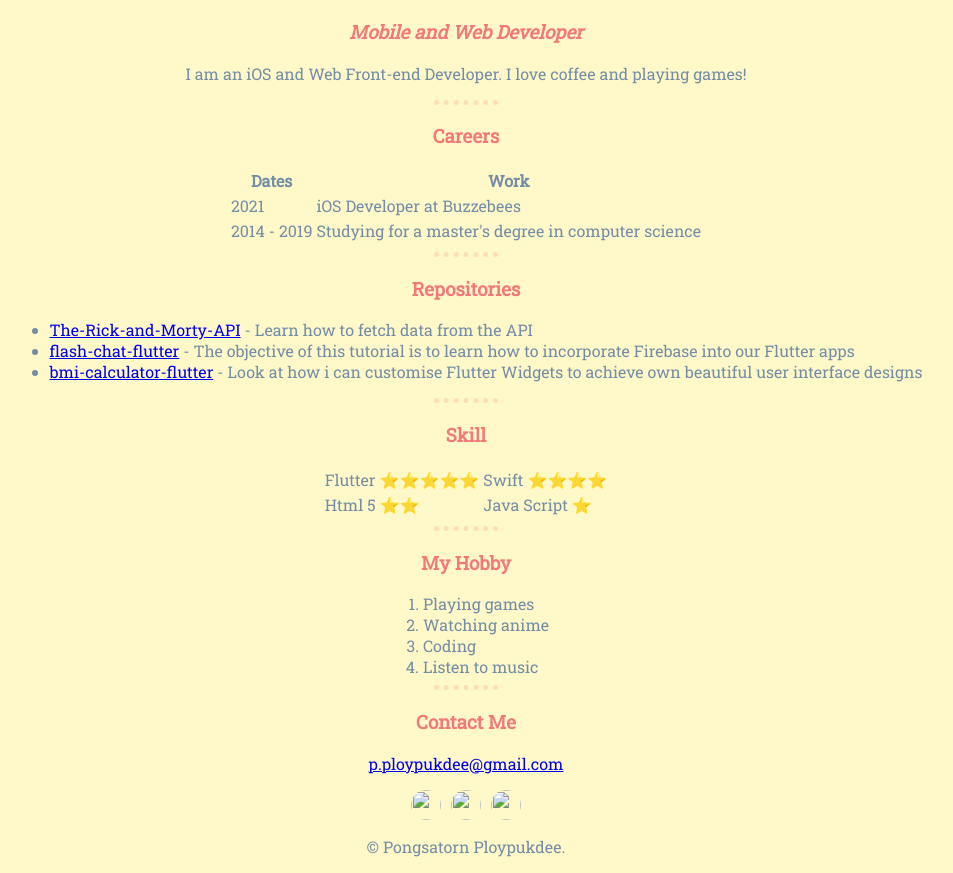
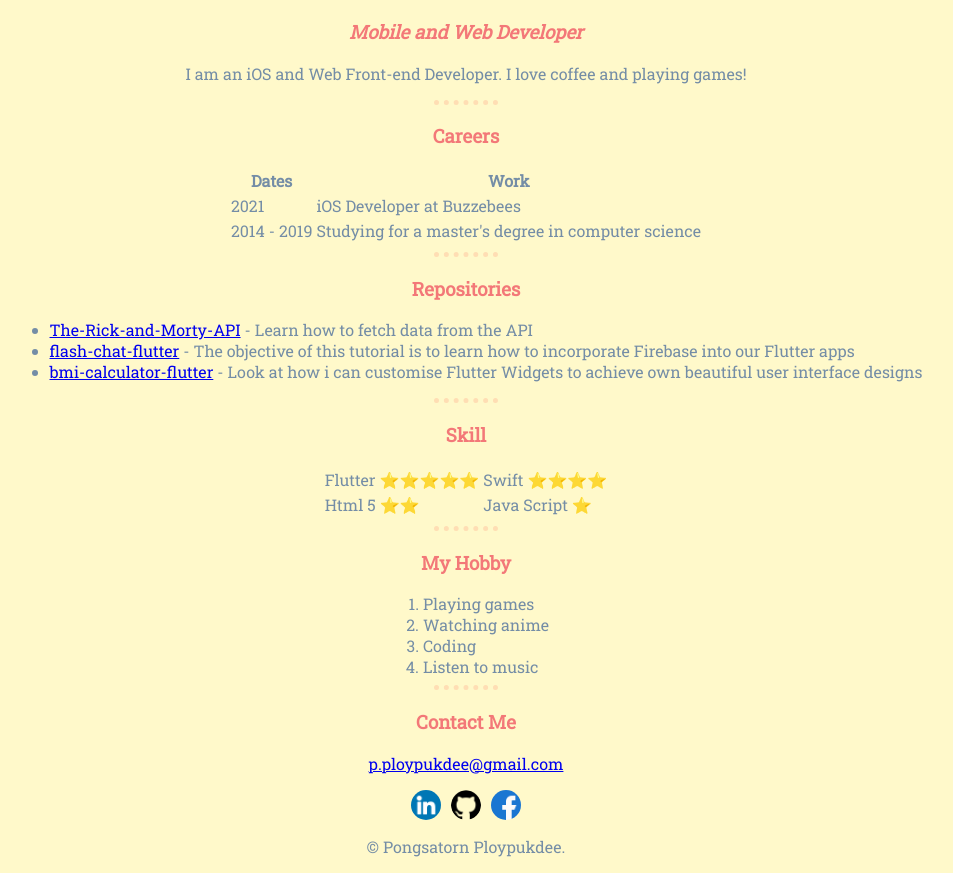
Before and after one commit to SyLiz/CV, a plain HTML site: page index.html in a window 1280 px wide. Shown: the part 190-1063 px from the top of the page, without its empty margins (174-1127 px from the left). Drawn offline with Linux system fonts and the light colour scheme; a web font is replaced by a local one.

Commit message:
fix image not show

```diff
--- a/index.html
+++ b/index.html
@@ -66,9 +66,9 @@
     <h3>Contact Me</h3>
     <p><a href="mailto:p.ploypukdee@gmail.com" target="_blank">p.ploypukdee@gmail.com</a></p>
     <div class="image-container">
-        <a href="https://www.linkedin.com/in/phongsatorn-ploypukdee-88b323202/"><img class="contact-icon" src="/image/icon-linkedin.png" alt=""></a>
-        <a href="https://github.com/SyLiz/"><img class="contact-icon" src="/image/icon-github.png" alt=""></a>
-        <a href="https://www.facebook.com/pongsatorn.ploypukdee/"><img class="contact-icon" src="/image/icon-facebook.png" alt=""></a>
+        <a href="https://www.linkedin.com/in/phongsatorn-ploypukdee-88b323202/"><img class="contact-icon" src="image/icon-linkedin.png" alt=""></a>
+        <a href="https://github.com/SyLiz/"><img class="contact-icon" src="image/icon-github.png" alt=""></a>
+        <a href="https://www.facebook.com/pongsatorn.ploypukdee/"><img class="contact-icon" src="image/icon-facebook.png" alt=""></a>
     </div>
     <p>© Pongsatorn Ploypukdee.</p>
 </body>
```
Also changed, not shown: image/icon-facebook.png (added), image/icon-github.png (added), image/icon-linkedin.png (added).
